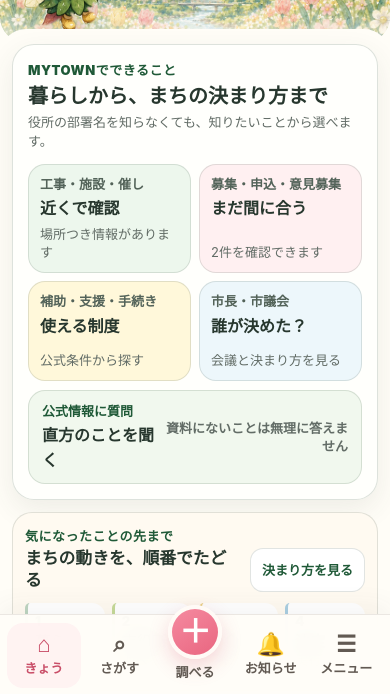
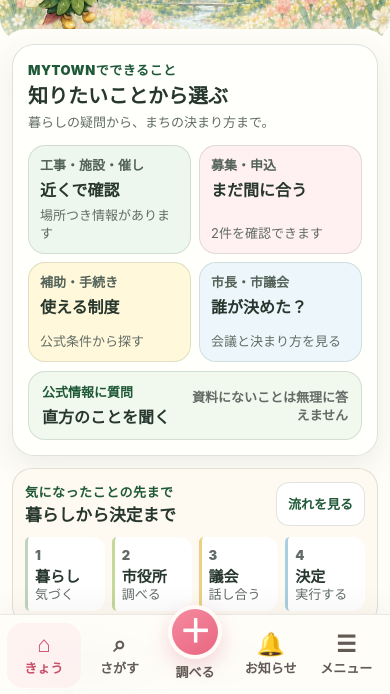
Before and after one commit to yutateru6-collab/mytown, a plain HTML site: page index.html in a window 390 px wide. Shown: the part 148-842 px from the top of the page. Drawn offline with Linux system fonts and the light colour scheme.

Commit message:
fix: tighten home overview for small screens

```diff
--- a/ui-v2.css
+++ b/ui-v2.css
@@ -206,8 +206,9 @@ body.ui-v2 small { font-size: .8125rem; }
   gap: 16px;
 }
 .v2-ask-shortcut small { display: block; color: var(--v2-green-deep); font-size: .8125rem; font-weight: 850; }
-.v2-ask-shortcut strong { display: block; margin-top: 2px; font-size: 1rem; }
-.v2-ask-shortcut b { color: var(--v2-muted); font-size: .8125rem; line-height: 1.4; text-align: right; }
+.v2-ask-shortcut > span { flex: 0 0 auto; }
+.v2-ask-shortcut strong { display: block; margin-top: 2px; font-size: 1rem; white-space: nowrap; }
+.v2-ask-shortcut b { max-width: 16em; color: var(--v2-muted); font-size: .8125rem; line-height: 1.4; text-align: right; }
 .v2-civic-path {
   margin-top: 12px;
   padding: 14px 16px 16px;
@@ -506,6 +507,7 @@ body.ui-v2 small { font-size: .8125rem; }
   .v2-hero h1 { font-size: 1.4rem; }
   .v2-tagline { font-size: .8125rem; }
   .v2-overview-heading h2 { font-size: 1.12rem; }
+  .v2-overview-heading small { display: none; }
   .v2-ask-shortcut { align-items: flex-start; flex-direction: column; gap: 3px; }
   .v2-ask-shortcut b { text-align: left; }
   .v2-civic-path-heading { align-items: flex-start; }
--- a/ui-v2.js
+++ b/ui-v2.js
@@ -109,12 +109,12 @@ function v2CapabilityOverview() {
   const council = state.data.council || null;
   const capabilities = [
     { action: "nearby", tone: "mint", kicker: "工事・施設・催し", title: "近くで確認", note: nearby ? "場所つき情報があります" : "住所つき情報を探す" },
-    { action: "deadline", tone: "pink", kicker: "募集・申込・意見募集", title: "まだ間に合う", note: deadlines.length ? `${deadlines.length}件を確認できます` : "募集中の情報を探す" },
-    { action: "services", tone: "yellow", kicker: "補助・支援・手続き", title: "使える制度", note: services.length ? `${services.length}件の条件を確認` : "公式条件から探す" },
+    { action: "deadline", tone: "pink", kicker: "募集・申込", title: "まだ間に合う", note: deadlines.length ? `${deadlines.length}件を確認できます` : "募集中の情報を探す" },
+    { action: "services", tone: "yellow", kicker: "補助・手続き", title: "使える制度", note: services.length ? `${services.length}件の条件を確認` : "公式条件から探す" },
     { action: "decision", tone: "blue", kicker: "市長・市議会", title: "誰が決めた？", note: council ? "会議と決まり方を見る" : "公開情報を確認する" },
   ];
   return `<section class="v2-overview" aria-labelledby="v2-overview-title">
-    <div class="v2-overview-heading"><p>MYTOWNでできること</p><h2 id="v2-overview-title">暮らしから、まちの決まり方まで</h2><small>役所の部署名を知らなくても、知りたいことから選べます。</small></div>
+    <div class="v2-overview-heading"><p>MYTOWNでできること</p><h2 id="v2-overview-title">知りたいことから選ぶ</h2><small>暮らしの疑問から、まちの決まり方まで。</small></div>
     <div class="v2-capability-grid">${capabilities.map((item) => `<button type="button" class="v2-capability-card tone-${item.tone}" data-v2-action="${item.action}"><span>${esc(item.kicker)}</span><strong>${esc(item.title)}</strong><small>${esc(item.note)}</small></button>`).join("")}</div>
     <button type="button" class="v2-ask-shortcut" data-v2-action="ask"><span><small>公式情報に質問</small><strong>直方のことを聞く</strong></span><b>資料にないことは無理に答えません</b></button>
   </section>`;
@@ -123,7 +123,7 @@ function v2CapabilityOverview() {
 function v2CivicPath() {
   const stages = [["1", "暮らし", "気づく"], ["2", "市役所", "調べる"], ["3", "議会", "話し合う"], ["4", "決定", "実行する"]];
   return `<section class="v2-civic-path" aria-labelledby="v2-civic-path-title">
-    <div class="v2-civic-path-heading"><div><p>気になったことの先まで</p><h2 id="v2-civic-path-title">まちの動きを、順番でたどる</h2></div><button type="button" data-v2-action="decision">決まり方を見る</button></div>
+    <div class="v2-civic-path-heading"><div><p>気になったことの先まで</p><h2 id="v2-civic-path-title">暮らしから決定まで</h2></div><button type="button" data-v2-action="decision">流れを見る</button></div>
     <ol>${stages.map(([number, title, note]) => `<li><span>${number}</span><strong>${title}</strong><small>${note}</small></li>`).join("")}</ol>
   </section>`;
 }
```
Also changed, not shown: 1 other file.
